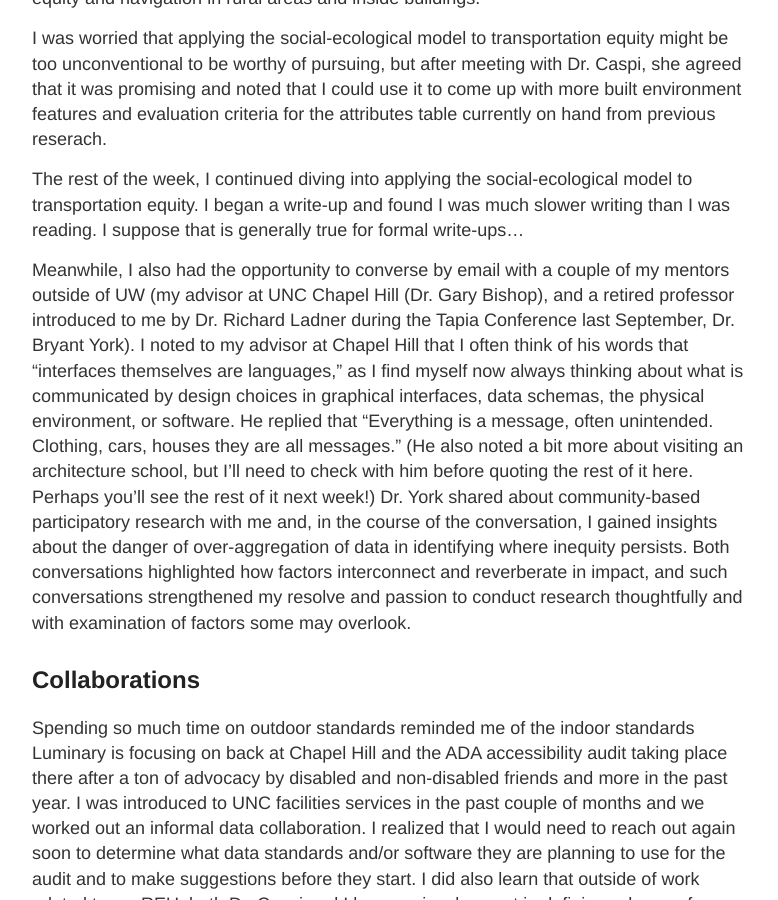
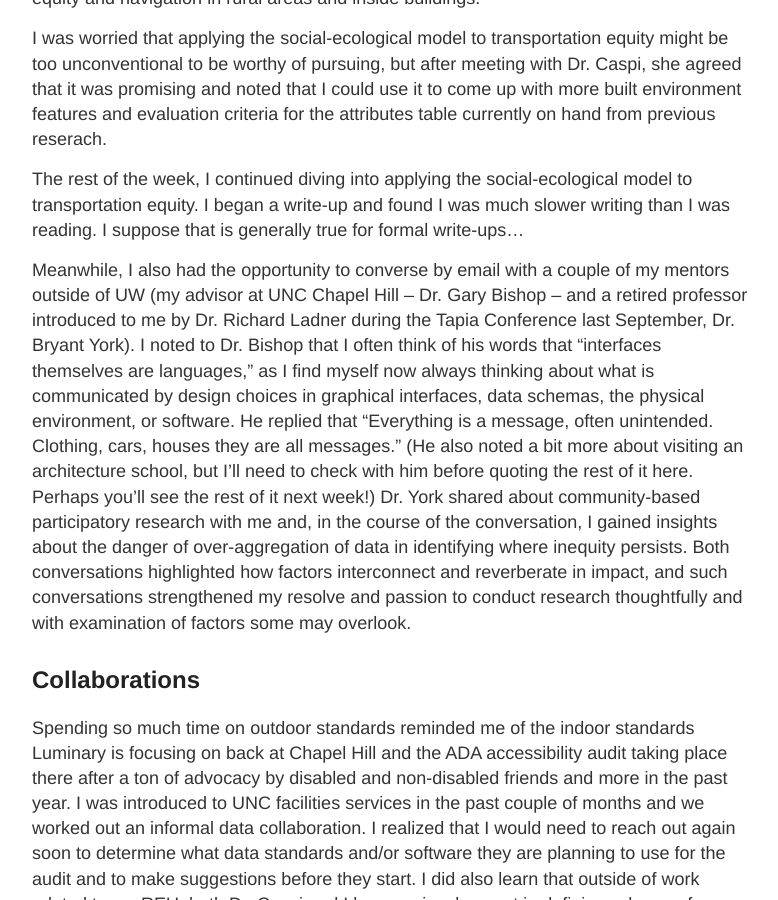
Before and after one commit to christineiym/dreu-2023, a Jekyll site: the page built from _posts/2023-06-16-week2.md, in a window 1280 px wide and 900 px high, scrolled down 768 px. Shown: the whole window, without its empty margins (248-1026 px from the left). Built offline with Jekyll 4.4.1, drawn with Linux system fonts in a browser that asks for light colours.

Commit message:
more slight post edits

```diff
--- a/_posts/2023-06-16-week2.md
+++ b/_posts/2023-06-16-week2.md
@@ -20,7 +20,7 @@ I was worried that applying the social-ecological model to transportation equity
 
 The rest of the week, I continued diving into applying the social-ecological model to transportation equity. I began a write-up and found I was much slower writing than I was reading. I suppose that is generally true for formal write-ups...
 
-Meanwhile, I also had the opportunity to converse by email with a couple of my mentors outside of UW (my advisor at UNC Chapel Hill (Dr. Gary Bishop), and a retired professor introduced to me by Dr. Richard Ladner during the Tapia Conference last September, Dr. Bryant York). I noted to my advisor at Chapel Hill that I often think of his words that "interfaces themselves are languages," as I find myself now always thinking about what is communicated by design choices in graphical interfaces, data schemas, the physical environment, or software. He replied that "Everything is a message, often unintended. Clothing, cars, houses they are all messages." (He also noted a bit more about visiting an architecture school, but I'll need to check with him before quoting the rest of it here. Perhaps you'll see the rest of it next week!) Dr. York shared about community-based participatory research with me and, in the course of the conversation, I gained insights about the danger of over-aggregation of data in identifying where inequity persists. Both conversations highlighted how factors interconnect and reverberate in impact, and such conversations strengthened my resolve and passion to conduct research thoughtfully and with examination of factors some may overlook.
+Meanwhile, I also had the opportunity to converse by email with a couple of my mentors outside of UW (my advisor at UNC Chapel Hill -- Dr. Gary Bishop -- and a retired professor introduced to me by Dr. Richard Ladner during the Tapia Conference last September, Dr. Bryant York). I noted to Dr. Bishop that I often think of his words that "interfaces themselves are languages," as I find myself now always thinking about what is communicated by design choices in graphical interfaces, data schemas, the physical environment, or software. He replied that "Everything is a message, often unintended. Clothing, cars, houses they are all messages." (He also noted a bit more about visiting an architecture school, but I'll need to check with him before quoting the rest of it here. Perhaps you'll see the rest of it next week!) Dr. York shared about community-based participatory research with me and, in the course of the conversation, I gained insights about the danger of over-aggregation of data in identifying where inequity persists. Both conversations highlighted how factors interconnect and reverberate in impact, and such conversations strengthened my resolve and passion to conduct research thoughtfully and with examination of factors some may overlook.
 
 ## Collaborations
 Spending so much time on outdoor standards reminded me of the indoor standards Luminary is focusing on back at Chapel Hill and the ADA accessibility audit taking place there after a ton of advocacy by disabled and non-disabled friends and more in the past year. I was introduced to UNC facilities services in the past couple of months and we worked out an informal data collaboration. I realized that I would need to reach out again soon to determine what data standards and/or software they are planning to use for the audit and to make suggestions before they start. I did also learn that outside of work related to my REU, both Dr. Caspi and I have an involvement in defining schemas for indoors! I told her about working with facilities, and she said we can explore the research part more in-depth later in the summer, after focusing first on the current tasks at hand.
```
